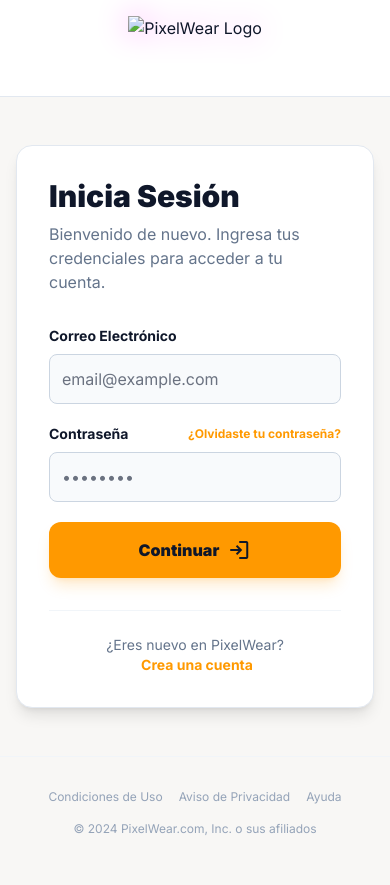
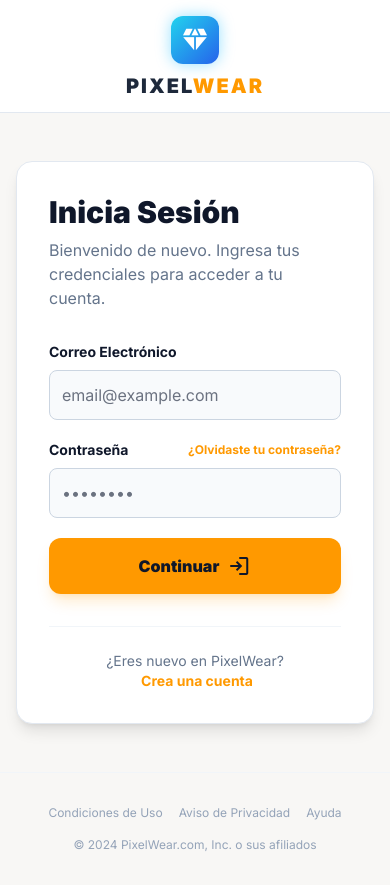
Before and after one commit to danielomartb-DK/TiendaOnline, a plain HTML site: page login.html in a window 390 px wide. Drawn offline with nearby package versions, Linux system fonts and the light colour scheme.

Commit message:
Fix: Purgar referencias huérfanas al logo antiguo en login, admin y responsive footer

```diff
--- a/login.html
+++ b/login.html
@@ -64,9 +64,16 @@
     <!-- Header Minimal -->
     <header class="w-full border-b border-slate-200 dark:border-slate-800 bg-white dark:bg-slate-900">
         <div class="max-w-7xl mx-auto px-4 sm:px-6 lg:px-8 py-4 flex justify-center">
-            <a href="index.html" class="flex flex-col items-center justify-center">
-                <img src="assets/images/PixelWear_logo.png" alt="PixelWear Logo"
-                    class="h-16 md:h-20 w-auto object-contain drop-shadow-[0_0_15px_rgba(255,0,255,0.4)]">
+            <!-- Identidad de Marca CSS (Logo) -->
+            <a href="index.html" class="flex flex-col items-center justify-center gap-1 group">
+                <div
+                    class="w-12 h-12 rounded-xl bg-gradient-to-br from-cyan-400 to-blue-600 flex items-center justify-center shadow-[0_0_15px_rgba(0,183,255,0.4)] transition-transform duration-300 group-hover:scale-110">
+                    <span class="material-symbols-outlined text-white text-3xl"
+                        style="font-variation-settings: 'FILL' 1;">diamond</span>
+                </div>
+                <span
+                    class="text-xl font-black tracking-widest text-slate-800 dark:text-white leading-none mt-2">PIXEL<span
+                        class="text-primary">WEAR</span></span>
             </a>
         </div>
     </header>
```
Also changed, not shown: admin.html (+11 -4 lines), index.html (+7 -2 lines).
